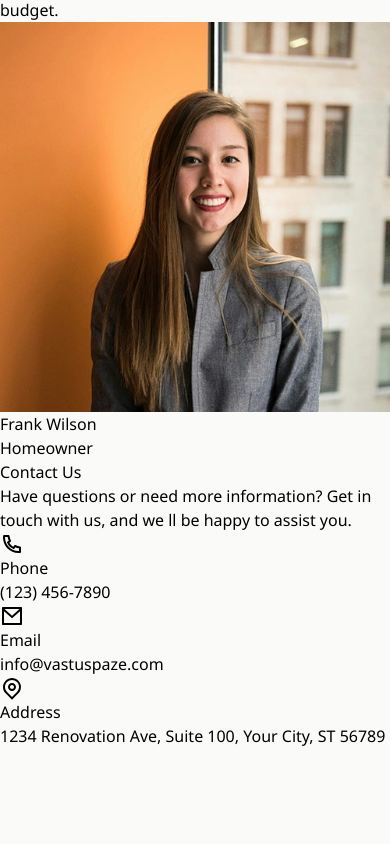
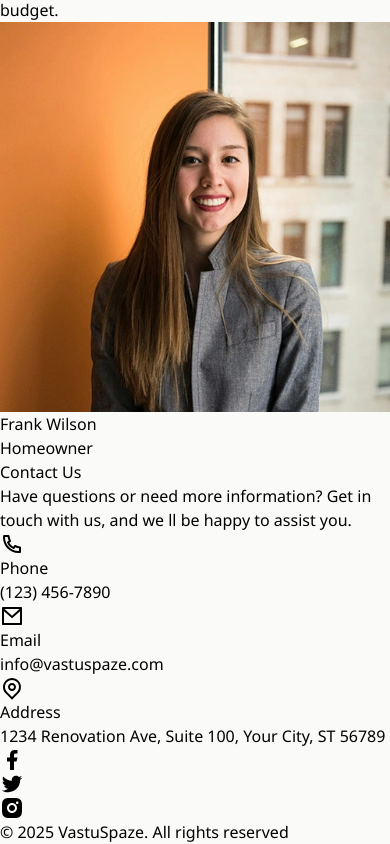
Before and after one commit to addresskrish/vastuspaze, a React (Vite) app: page / in a window 390 px wide. Shown: the part 9509-10353 px from the top of the page. Before the commit the page ends 10257 px from the top, so only its background shows below. Built offline with nearby package versions, Linux system fonts and the light colour scheme.

Commit message:
some changes, added footer and finale commit

```diff
--- a/src/App.tsx
+++ b/src/App.tsx
@@ -5,6 +5,7 @@
 import About from "./components/About"
 import Reviews from "./components/Reviews"
 import ContactUs from "./components/ContactUs"
+import Footer from "./components/Footer"
 
 const App = () => {
   return (
@@ -16,6 +17,7 @@
       <About />
       <Reviews />
       <ContactUs />
+      <Footer />
     </main>
   )
 }
--- /dev/null
+++ b/src/components/Footer.tsx
@@ -0,0 +1,30 @@
+import { RiFacebookFill, RiInstagramFill, RiTwitterFill } from "@remixicon/react"
+
+const Footer = () => {
+  return (
+    <footer className="max-w-7xl mx-auto">
+        <div className="flex flex-col md:flex-row justify-between items-center border-t-2 py-2">
+            <div className="flex space-x-6 mb-2">
+                <a href="https:www.facebook.com"
+                    target="_blank"
+                    rel="noopener our Facebook page"
+                    aria-label="Visit our Facebook page"
+                ><RiFacebookFill /></a>
+                <a href="https:www.twitter.com"
+                    target="_blank"
+                    rel="noopener our Twitter page"
+                    aria-label="Visit our Twitter page"
+                ><RiTwitterFill /></a>
+                <a href="https:www.instagram.com"
+                    target="_blank"
+                    rel="noopener our Instagram page"
+                    aria-label="Visit our Instagram page"
+                ><RiInstagramFill /></a>
+            </div>
+            <p className="text-sm">&copy; 2025 VastuSpaze. All rights reserved</p>
+        </div>
+    </footer>
+  )
+}
+
+export default Footer
--- a/src/components/Services.tsx
+++ b/src/components/Services.tsx
@@ -12,9 +12,9 @@
             <div className={`lg:w-1/2 mb-4 lg:mb-0 ${
               index%2 === 0 ? "" : "lg:order-2"
             }`}>
-              <img src={service.image} alt={service.alt} className="w-full h-auto object-cover rounded-lg" />
+              <img src={service.image} alt={service.title} className="w-full h-auto object-cover rounded-lg" />
             </div>
-            <div className={`w-1/2 flex flex-col ${
+            <div className={`lg:w-1/2 flex flex-col ${
               index%2 === 0 ? "lg:pl-12" :  "lg:pr-12"
             }`}>
               <h3 className="text-xl lg:text-2xl font-medium mb-2">
```
